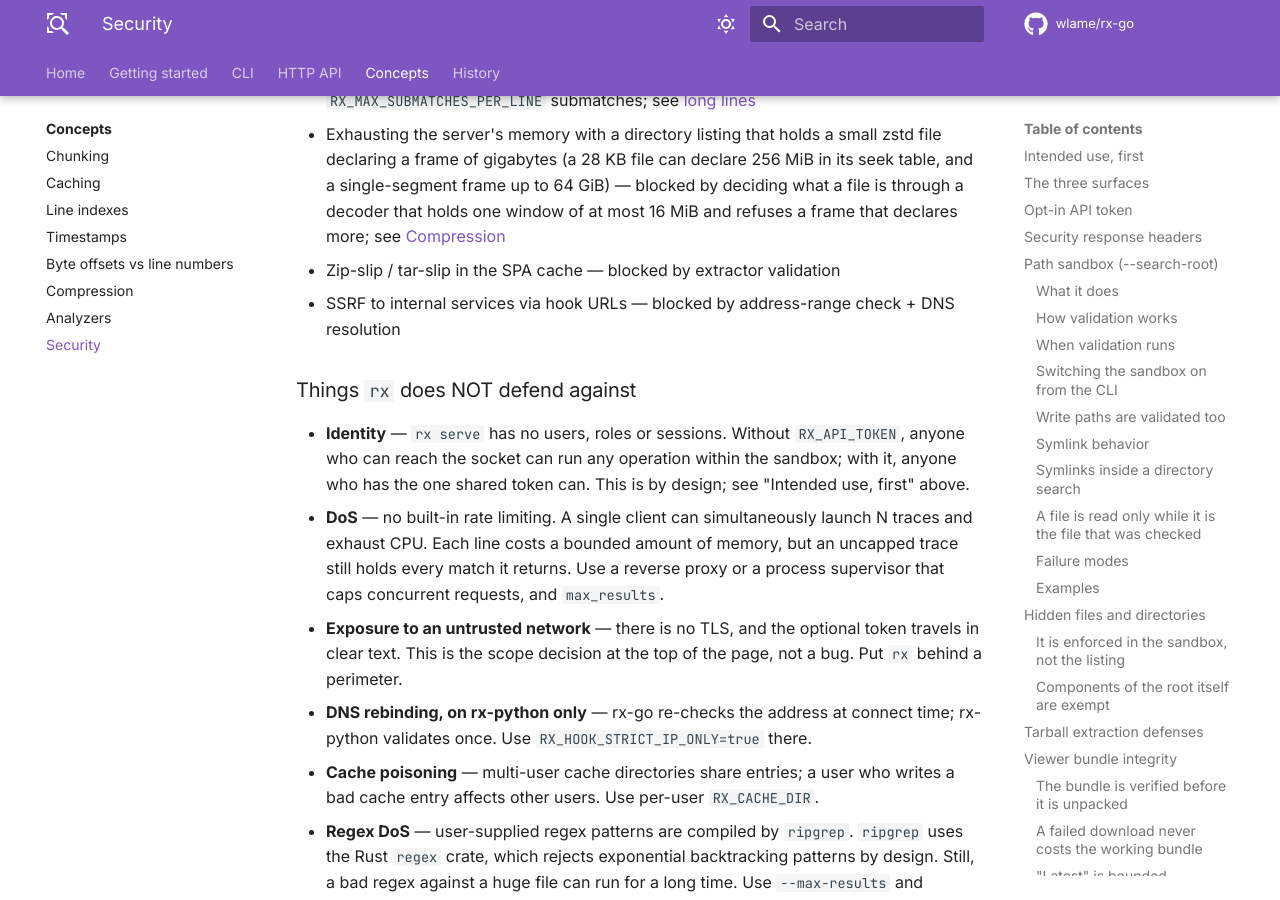
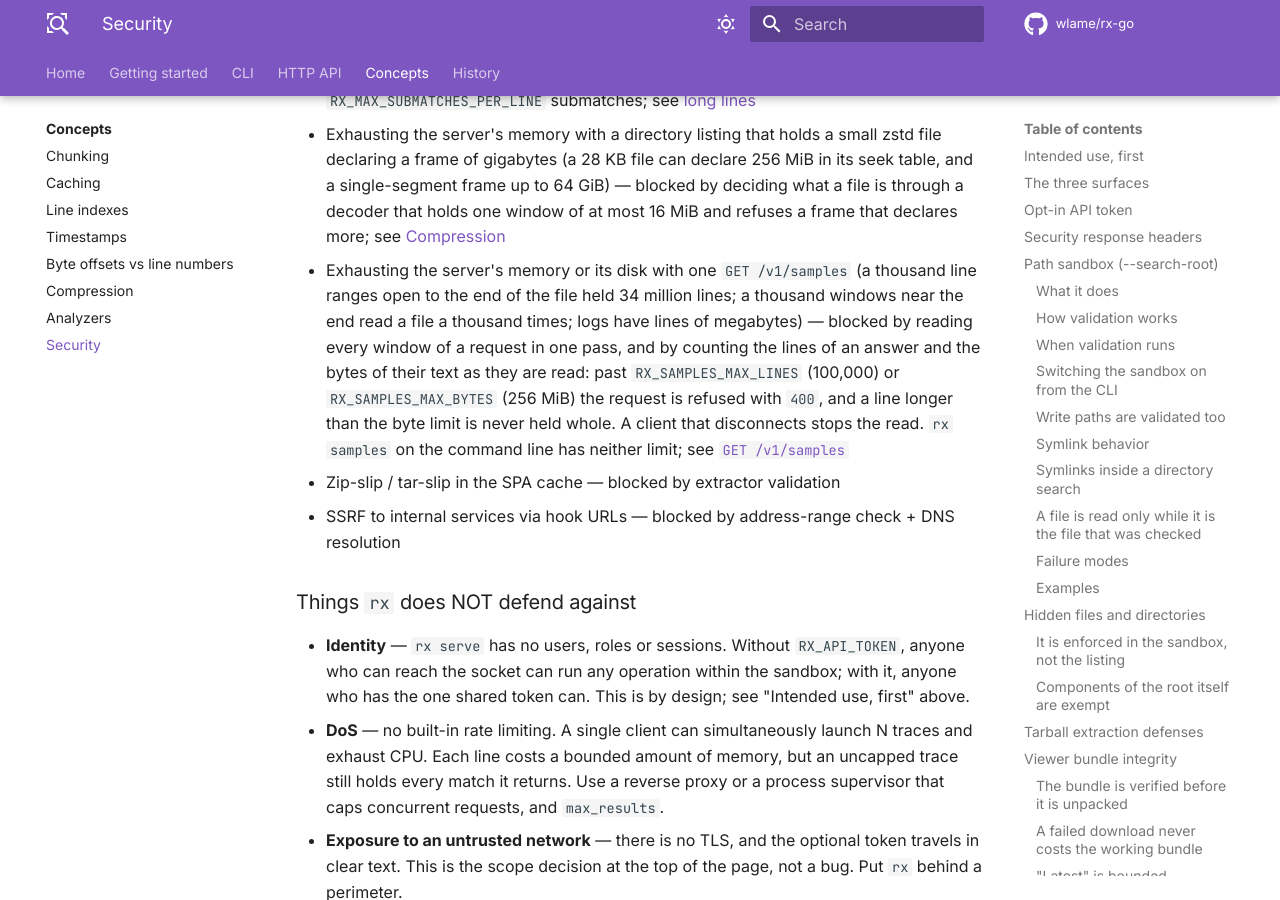
Before and after one commit to wlame/rx-go, an MkDocs documentation site: the page built from docs/concepts/security.md, in a window 1280 px wide and 900 px high, scrolled down 14491 px. Built offline with MkDocs 1.6.1 and Material for MkDocs 9.7.7, drawn with Linux system fonts in a browser that asks for light colours; comment, search, counter and statistics services are not loaded; the version menu is left out.

Commit message:
Describe the samples answer limits in the threat model.

```diff
--- a/docs/concepts/security.md
+++ b/docs/concepts/security.md
@@ -642,6 +642,17 @@ happens at all.
   holds one window of at most 16 MiB and refuses a frame that declares
   more; see
   [Compression](compression.md#how-rx-decides-what-a-file-is)
+- Exhausting the server's memory or its disk with one
+  `GET /v1/samples` (a thousand line ranges open to the end of the
+  file held 34 million lines; a thousand windows near the end read a
+  file a thousand times; logs have lines of megabytes) — blocked by
+  reading every window of a request in one pass, and by counting the
+  lines of an answer and the bytes of their text as they are read:
+  past `RX_SAMPLES_MAX_LINES` (100,000) or `RX_SAMPLES_MAX_BYTES`
+  (256 MiB) the request is refused with `400`, and a line longer than
+  the byte limit is never held whole. A client that disconnects stops
+  the read. `rx samples` on the command line has neither limit; see
+  [`GET /v1/samples`](../api/endpoints/samples.md#answer-over-the-line-or-byte-limit)
 - Zip-slip / tar-slip in the SPA cache — blocked by extractor
   validation
 - SSRF to internal services via hook URLs — blocked by address-range
```
